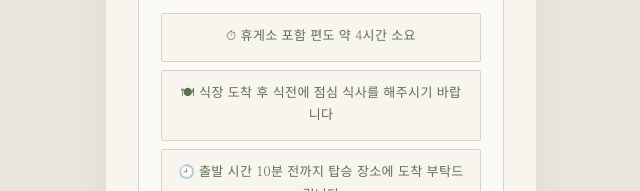
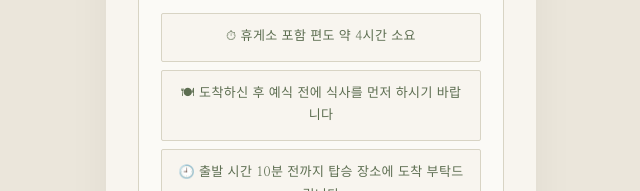
Before and after one commit to kimyh0411-cuteboy/Wedding, a plain HTML site: page index.html in a window 1280 px wide. Shown: the part 5555-5746 px from the top of the page, 319-959 px from the left. Drawn offline with nearby package versions, Linux system fonts and the light colour scheme.

Commit message:
Update index.html

```diff
--- a/index.html
+++ b/index.html
@@ -1159,7 +1159,7 @@ section {
       </div>
       <button type="button" class="bus-guide-btn" onclick="openBusGuide()">📍 탑승 위치 안내 보기</button>
       <div class="bus-note">⏱ 휴게소 포함 편도 약 4시간 소요</div>
-      <div class="bus-note">🍽 식장 도착 후 식전에 점심 식사를 해주시기 바랍니다</div>
+      <div class="bus-note">🍽 도착하신 후 예식 전에 식사를 먼저 하시기 바랍니다</div>
       <div class="bus-note">🕘 출발 시간 10분 전까지 탑승 장소에 도착 부탁드립니다</div>
       <div class="bus-rsvp">
         <p class="bus-rsvp-text">
```
